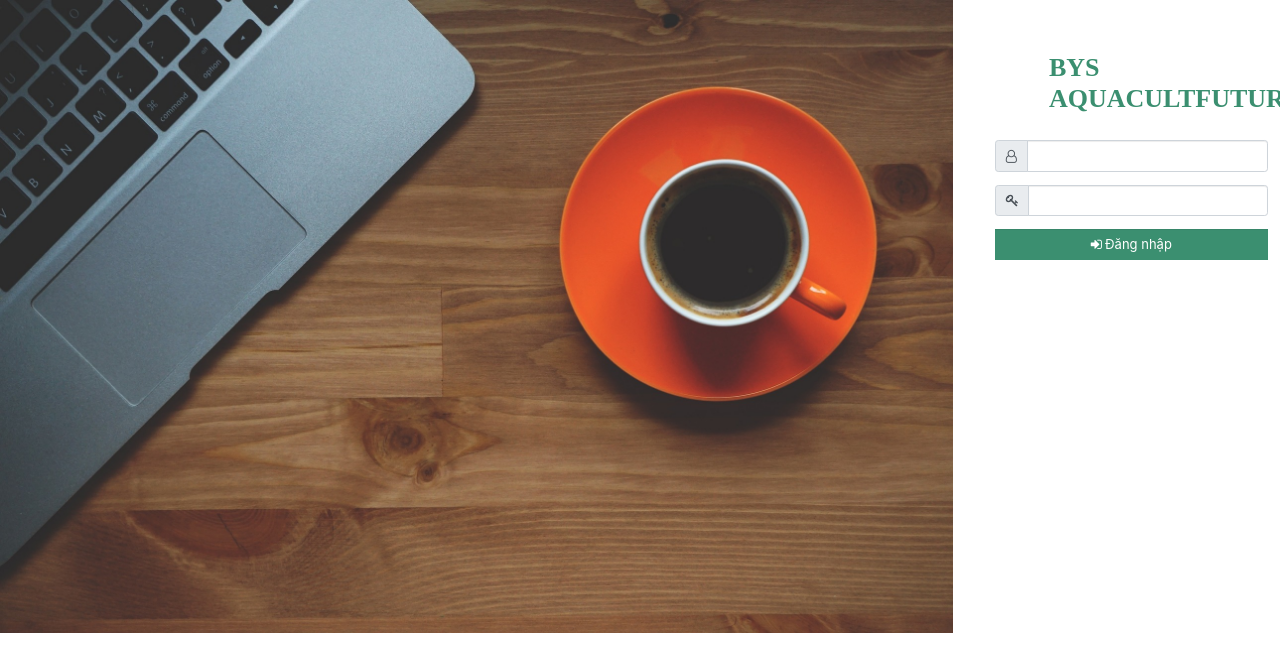
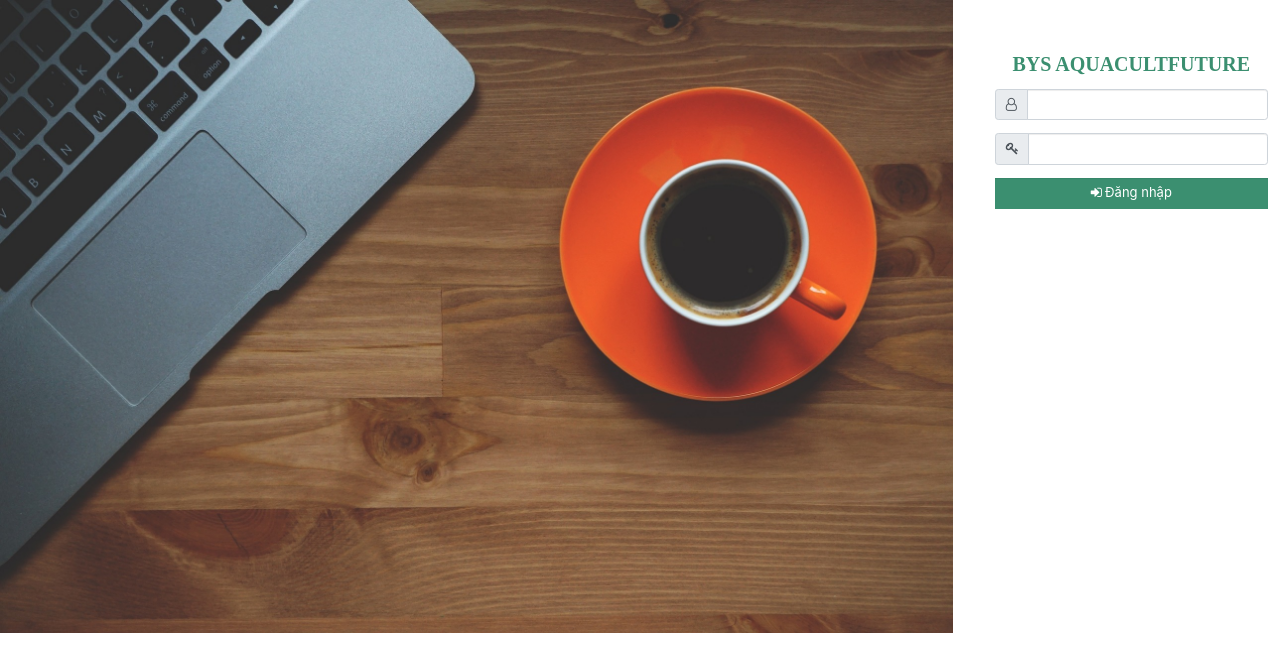
Before and after one commit to tuannguyenduc1998/project1, an Angular app: page /login-form in a window 1280 px wide. Shown: the top 672 px of the page. Built offline with nearby package versions, Linux system fonts and the light colour scheme.

Commit message:
check submit login

```diff
--- a/src/app/login-form/login-form.component.html
+++ b/src/app/login-form/login-form.component.html
@@ -6,7 +6,7 @@
     <div class="col-md-3">
       <div class="row">
         <div class="form-container">
-          <h1>BYS AQUACULTFUTURE</h1>
+            <h1 class="text-center">BYS AQUACULTFUTURE</h1>
           <div class="form-group row">
             <div class="col-md-12 input-group">
               <div class="input-group-prepend">
--- a/src/app/login-form/login-form.component.scss
+++ b/src/app/login-form/login-form.component.scss
@@ -12,11 +12,10 @@ img{
 }
 h1 {
     color:  rgb(59, 143, 112);
-    margin-left: 3rem;
-    margin-bottom: 2rem;
+    margin-bottom: 1rem;
     font-weight:bold;
     font-family:'Muli';
-    font-size: 2em;
+    font-size: 20px;
 }
 
 button:focus{
--- a/src/app/login-form/login-form.component.ts
+++ b/src/app/login-form/login-form.component.ts
@@ -14,6 +14,7 @@ export class LoginFormComponent implements OnInit {
     userForm: FormGroup;
     isSubmit: boolean;
     @Input() userLogin: UserLogin = new UserLogin();
+    user: UserLogin[];
     invalidMessages: string[] = [];
     formErrors = {
     username: '',
@@ -36,13 +37,43 @@ export class LoginFormComponent implements OnInit {
     });
   }
   ngOnInit(): void {
+    this.user = this.myserviceService.onLoadUser();
     this.createForm();
+    this.userForm.get('username').valueChanges.subscribe(
+      mode => {
+        if (mode === '')
+        {
+          this.userForm.get('username').setValidators([Validators.required]);
+        }
+        else {
+          this.userForm.get('username').updateValueAndValidity();
+        }
+      }
+    );
+    this.userForm.get('password').valueChanges.subscribe(
+      pwd => {
+        if (pwd === '')
+        {
+          this.userForm.get('password').setValidators([Validators.required]);
+        }
+        else {
+          this.userForm.get('password').updateValueAndValidity();
+        }
+      }
+    );
   }
 
   onSubmit(): void{
     this.isSubmit = true;
     if (this.validateForm()) {
-      this.router.navigateByUrl(`/employee/list`);
+      if (this.user.find(x => x.username === this.userForm.get('username').value)
+         && this.user.find(x => x.password === this.userForm.get('password').value))
+      {
+        this.router.navigateByUrl(`/employee/list`);
+      }
+      else {
+        alert('Tài khoản hoặc mật khẩu không đúng!');
+      }
     }
   }
 
--- a/src/app/service/myservice.service.ts
+++ b/src/app/service/myservice.service.ts
@@ -81,6 +81,10 @@ export class MyserviceService {
     return this.employees;
   }
 
+  onLoadUser(): UserLogin[] {
+    return this.userLogin;
+  }
+
   onLoadWork(): EmployeeWorks[] {
     return this.employeeWorks;
   }
```
